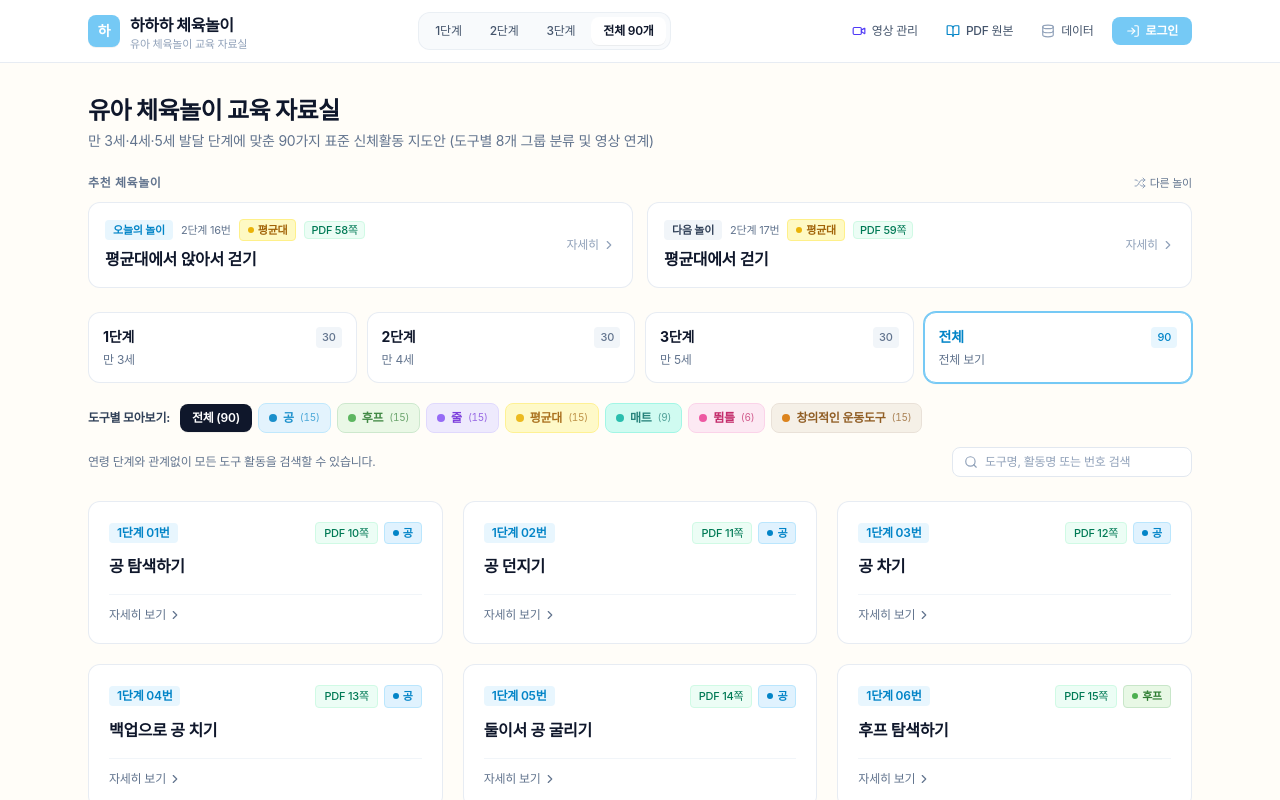
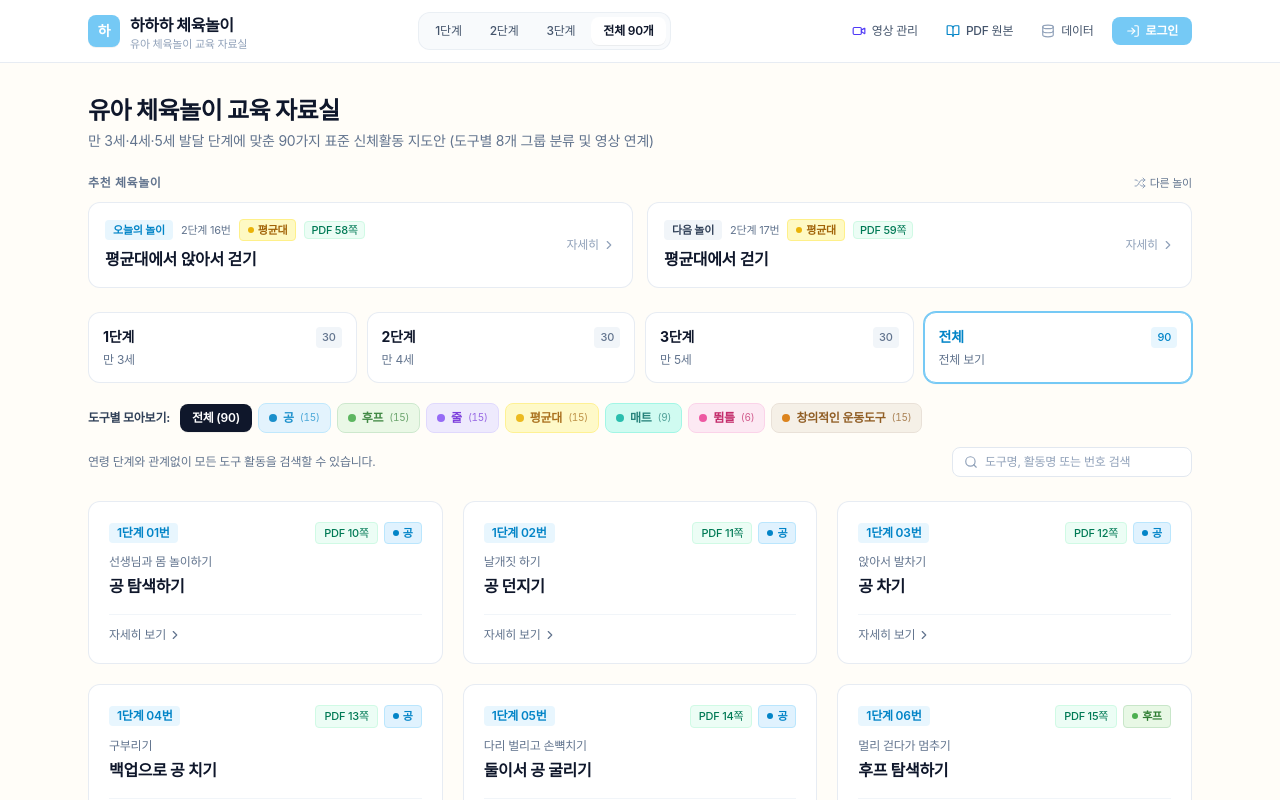
Before and after one commit to hyeri-yu/hahaha, a React (Vite) app: page / in a window 1280 px wide. Shown: the top 800 px of the page. Built offline with nearby package versions, Linux system fonts and the light colour scheme; a web font is replaced by a local one.

Commit message:
Update ActivityCard.tsx

```diff
--- a/src/components/ActivityCard.tsx
+++ b/src/components/ActivityCard.tsx
@@ -55,10 +55,16 @@ export const ActivityCard: React.FC<ActivityCardProps> = ({
           </div>
         </div>
 
-        {/* Title */}
-        <h3 className="text-sm sm:text-base font-semibold text-slate-900 group-hover:text-[#0284C7] transition-colors line-clamp-1 mb-2">
-          {activity.title}
-        </h3>
+{/* Title: 본제목 + 부제목 */}
+<div className="mb-2 space-y-1">
+  <p className="text-xs text-slate-500 font-medium line-clamp-1">
+    {(activity as ActivityItem & { bodyActivityTitle?: string }).bodyActivityTitle || ''}
+  </p>
+  <h3 className="text-sm sm:text-base font-bold text-slate-900 group-hover:text-[#0284C7] transition-colors line-clamp-2">
+    {activity.title}
+  </h3>
+</div>
+
       </div>
 
       {/* Bottom: Action & Teacher Status */}
```
